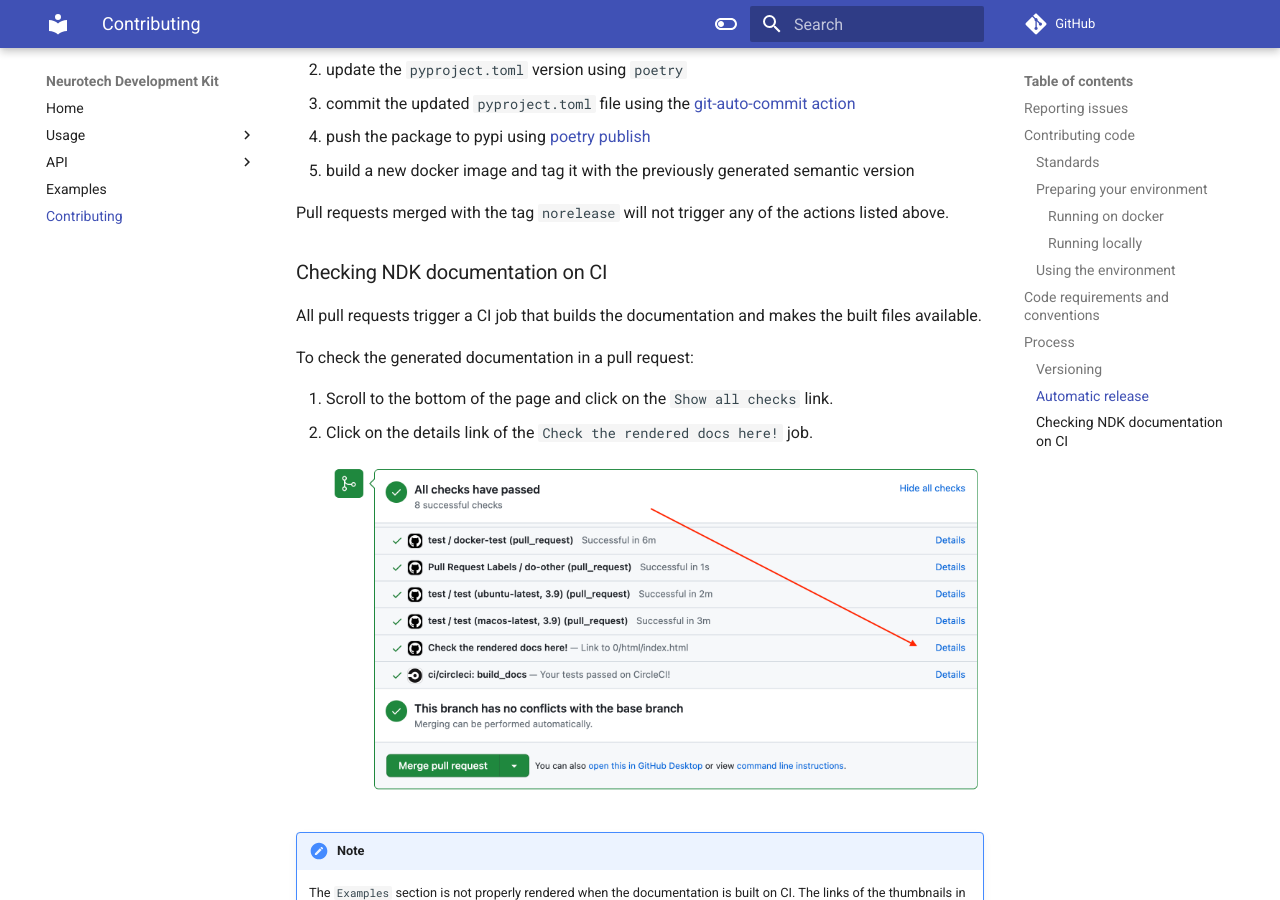
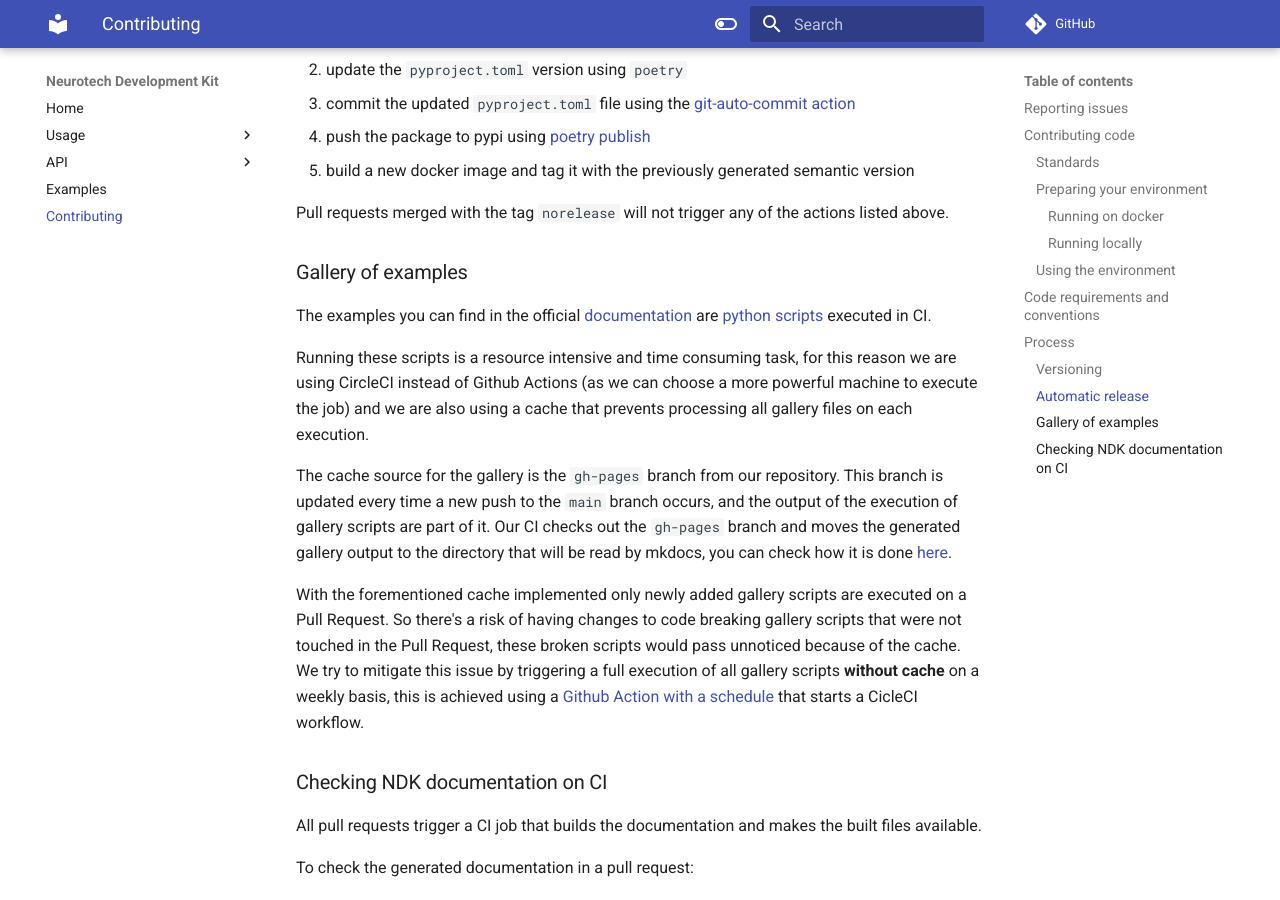
Before and after one commit to agencyenterprise/neurotechdevkit, an MkDocs documentation site: the page built from docs/contributing.md, in a window 1280 px wide and 900 px high, scrolled down 3898 px. Built offline with MkDocs 1.6.1 and Material for MkDocs 9.7.7, drawn with Linux system fonts in a browser that asks for light colours; comment, search, counter and statistics services are not loaded.

Commit message:
Describing the gallery execution on CI (#74)

```diff
--- a/docs/contributing.md
+++ b/docs/contributing.md
@@ -157,6 +157,16 @@ The release job will:
 
 Pull requests merged with the tag `norelease` will not trigger any of the actions listed above.
 
+### Gallery of examples
+
+The examples you can find in the official [documentation](https://agencyenterprise.github.io/neurotechdevkit/generated/gallery/) are [python scripts](https://github.com/agencyenterprise/neurotechdevkit/tree/main/docs/examples) executed in CI.
+
+Running these scripts is a resource intensive and time consuming task, for this reason we are using CircleCI instead of Github Actions (as we can choose a more powerful machine to execute the job) and we are also using a cache that prevents processing all gallery files on each execution.
+
+The cache source for the gallery is the `gh-pages` branch from our repository. This branch is updated every time a new push to the `main` branch occurs, and the output of the execution of gallery scripts are part of it. Our CI checks out the `gh-pages` branch and moves the generated gallery output to the directory that will be read by mkdocs, you can check how it is done [here](https://github.com/agencyenterprise/neurotechdevkit/blob/main/.github/workflows/docs.yml#L57:L66).
+
+With the forementioned cache implemented only newly added gallery scripts are executed on a Pull Request. So there's a risk of having changes to code breaking gallery scripts that were not touched in the Pull Request, these broken scripts would pass unnoticed because of the cache. We try to mitigate this issue by triggering a full execution of all gallery scripts **without cache** on a weekly basis, this is achieved using a [Github Action with a schedule](https://github.com/agencyenterprise/neurotechdevkit/blob/main/.github/workflows/trigger_gallery_build.yml) that starts a CicleCI workflow.
+
 ### Checking NDK documentation on CI
 
 All pull requests trigger a CI job that builds the documentation and makes the built files available.
```
